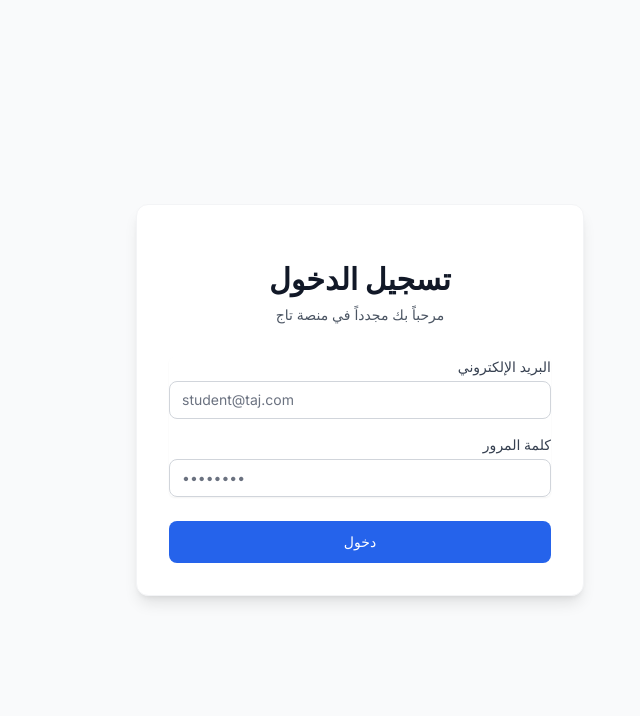
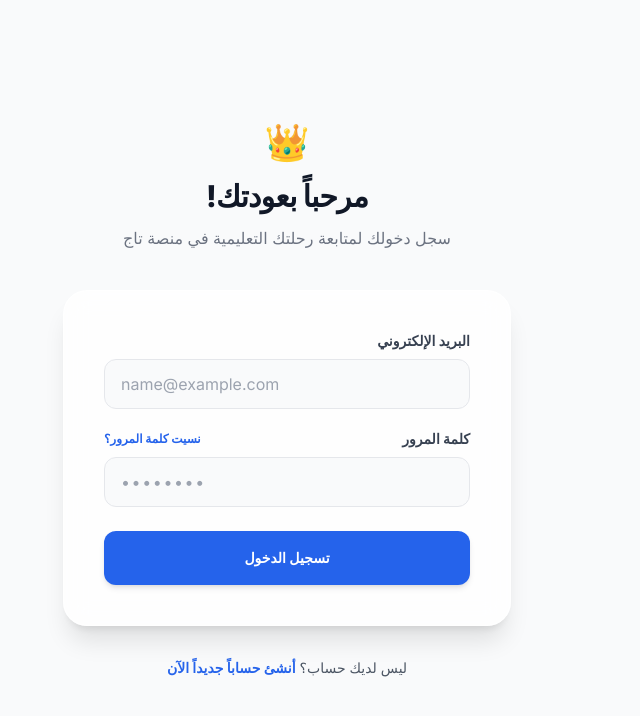
Before and after one commit to Ammar-1993/Taj-Platform, a Next.js app in the folder frontend/: page /login in a window 1280 px wide. Shown: the top 716 px of the page, without its empty margins (384-1024 px from the left). Built offline with nearby package versions, Linux system fonts and the light colour scheme.

Commit message:
feat: add user registration functionality and update authentication flow.

```diff
--- a/frontend/src/app/login/page.tsx
+++ b/frontend/src/app/login/page.tsx
@@ -4,6 +4,7 @@ import { useState } from 'react';
 import { useRouter } from 'next/navigation';
 import api from '@/lib/axios';
 import { useAuth } from '@/context/AuthContext';
+import Link from 'next/link';
 
 export default function LoginPage() {
     const [email, setEmail] = useState('');
@@ -12,7 +13,7 @@ export default function LoginPage() {
     const [isLoading, setIsLoading] = useState(false);
 
     const router = useRouter();
-    const { login } = useAuth();
+    const { login } = useAuth(); // نفترض أن دالة login في الكونتكست تعالج حفظ التوكن
 
     const handleSubmit = async (e: React.FormEvent) => {
         e.preventDefault();
@@ -20,61 +21,85 @@ export default function LoginPage() {
         setIsLoading(true);
 
         try {
-            const response = await api.post('/auth/login', { email, password });
+            // ملاحظة: مسار الـ API هنا يجب أن يطابق الموجود في routes/api.php
+            const response = await api.post('/login', { email, password });
 
-            // استخراج التوكن وبيانات المستخدم من استجابة السيرفر
+            // استخراج التوكن وبيانات المستخدم من الاستجابة المُحدثة
             const { token, user } = response.data.data;
 
-            // حفظها في Context و Cookies
-            login(token, user);
+            // حفظها في Context (والذي بدوره يحفظها في LocalStorage/Cookies)
+            await login(token, user);
 
             // توجيه المستخدم للوحة التحكم
             router.push('/dashboard');
         } catch (err: any) {
-            setError(err.response?.data?.message || 'حدث خطأ أثناء تسجيل الدخول');
+            setError(err.response?.data?.message || 'حدث خطأ غير متوقع أثناء تسجيل الدخول.');
         } finally {
             setIsLoading(false);
         }
     };
 
     return (
-        <div className="min-h-screen flex items-center justify-center bg-gray-50 py-12 px-4 sm:px-6 lg:px-8">
-            <div className="max-w-md w-full space-y-8 bg-white p-8 rounded-xl shadow-lg border border-gray-100">
-                <div>
-                    <h2 className="mt-6 text-center text-3xl font-extrabold text-gray-900">
-                        تسجيل الدخول
+        <div className="min-h-screen flex flex-col items-center justify-center bg-gray-50 py-12 px-4 sm:px-6 lg:px-8 relative overflow-hidden">
+
+            {/* أشكال تجميلية في الخلفية */}
+            <div className="absolute top-0 left-0 w-full h-full overflow-hidden -z-10 opacity-30 pointer-events-none">
+                <div className="absolute -top-24 -left-24 w-96 h-96 rounded-full bg-blue-100 blur-3xl"></div>
+                <div className="absolute bottom-0 right-0 w-80 h-80 rounded-full bg-indigo-100 blur-3xl"></div>
+            </div>
+
+            <div className="w-full max-w-md">
+
+                {/* الهيدر */}
+                <div className="text-center mb-10">
+                    <Link href="/" className="inline-block mb-4 text-4xl hover:scale-110 transition-transform">
+                        👑
+                    </Link>
+                    <h2 className="text-3xl font-extrabold text-gray-900 tracking-tight">
+                        مرحباً بعودتك!
                     </h2>
-                    <p className="mt-2 text-center text-sm text-gray-600">
-                        مرحباً بك مجدداً في منصة تاج
+                    <p className="mt-3 text-gray-500">
+                        سجل دخولك لمتابعة رحلتك التعليمية في منصة تاج
                     </p>
                 </div>
-                <form className="mt-8 space-y-6" onSubmit={handleSubmit}>
+
+                {/* صندوق تسجيل الدخول */}
+                <div className="bg-white/80 backdrop-blur-md p-8 sm:p-10 rounded-3xl shadow-xl border border-white/50 relative z-10">
+                    <form className="space-y-6" onSubmit={handleSubmit}>
+
                         {error && (
-                        <div className="bg-red-50 text-red-500 p-3 rounded-md text-sm text-center">
-                            {error}
+                            <div className="bg-red-50 border-r-4 border-red-500 text-red-700 p-4 rounded-xl text-sm font-bold animate-pulse">
+                                ⚠️ {error}
                             </div>
                         )}
-                    <div className="rounded-md shadow-sm space-y-4">
+
+                        <div className="space-y-5">
                             <div>
-                            <label className="block text-sm font-medium text-gray-700 mb-1">البريد الإلكتروني</label>
+                                <label className="block text-sm font-bold text-gray-700 mb-2">البريد الإلكتروني</label>
                                 <input
                                     type="email"
                                     required
                                     value={email}
                                     onChange={(e) => setEmail(e.target.value)}
-                                className="appearance-none rounded-lg relative block w-full px-3 py-2 border border-gray-300 placeholder-gray-500 text-gray-900 focus:outline-none focus:ring-blue-500 focus:border-blue-500 sm:text-sm"
-                                placeholder="student@taj.com"
+                                    className="w-full px-4 py-3 bg-gray-50 border border-gray-200 rounded-xl focus:bg-white focus:outline-none focus:ring-2 focus:ring-blue-500 focus:border-transparent transition-all duration-200 text-left"
+                                    placeholder="name@example.com"
                                     dir="ltr"
                                 />
                             </div>
+
                             <div>
-                            <label className="block text-sm font-medium text-gray-700 mb-1">كلمة المرور</label>
+                                <div className="flex items-center justify-between mb-2">
+                                    <label className="block text-sm font-bold text-gray-700">كلمة المرور</label>
+                                    <Link href="#" className="text-xs font-bold text-blue-600 hover:text-blue-500 transition-colors">
+                                        نسيت كلمة المرور؟
+                                    </Link>
+                                </div>
                                 <input
                                     type="password"
                                     required
                                     value={password}
                                     onChange={(e) => setPassword(e.target.value)}
-                                className="appearance-none rounded-lg relative block w-full px-3 py-2 border border-gray-300 placeholder-gray-500 text-gray-900 focus:outline-none focus:ring-blue-500 focus:border-blue-500 sm:text-sm"
+                                    className="w-full px-4 py-3 bg-gray-50 border border-gray-200 rounded-xl focus:bg-white focus:outline-none focus:ring-2 focus:ring-blue-500 focus:border-transparent transition-all duration-200 text-left tracking-widest"
                                     placeholder="••••••••"
                                     dir="ltr"
                                 />
@@ -85,13 +110,30 @@ export default function LoginPage() {
                             <button
                                 type="submit"
                                 disabled={isLoading}
-                            className="group relative w-full flex justify-center py-2.5 px-4 border border-transparent text-sm font-medium rounded-lg text-white bg-blue-600 hover:bg-blue-700 focus:outline-none focus:ring-2 focus:ring-offset-2 focus:ring-blue-500 disabled:opacity-50 transition duration-150"
+                                className="w-full flex justify-center py-4 px-4 border border-transparent text-sm font-bold rounded-xl text-white bg-blue-600 hover:bg-blue-700 focus:outline-none focus:ring-2 focus:ring-offset-2 focus:ring-blue-500 disabled:opacity-50 disabled:cursor-not-allowed shadow-md hover:shadow-lg transition-all duration-200 transform hover:-translate-y-0.5"
                             >
-                            {isLoading ? 'جاري التحقق...' : 'دخول'}
+                                {isLoading ? (
+                                    <span className="flex items-center gap-2">
+                                        <svg className="animate-spin h-5 w-5 text-white" xmlns="http://www.w3.org/2000/svg" fill="none" viewBox="0 0 24 24"><circle className="opacity-25" cx="12" cy="12" r="10" stroke="currentColor" strokeWidth="4"></circle><path className="opacity-75" fill="currentColor" d="M4 12a8 8 0 018-8V0C5.373 0 0 5.373 0 12h4zm2 5.291A7.962 7.962 0 014 12H0c0 3.042 1.135 5.824 3 7.938l3-2.647z"></path></svg>
+                                        جاري الدخول...
+                                    </span>
+                                ) : 'تسجيل الدخول'}
                             </button>
                         </div>
                     </form>
                 </div>
+
+                {/* رابط إنشاء حساب جديد */}
+                <div className="mt-8 text-center">
+                    <p className="text-gray-600 text-sm">
+                        ليس لديك حساب؟ {' '}
+                        <Link href="/register" className="font-bold text-blue-600 hover:text-blue-800 transition-colors">
+                            أنشئ حساباً جديداً الآن
+                        </Link>
+                    </p>
+                </div>
+
+            </div>
         </div>
     );
 }
--- /dev/null
+++ b/frontend/src/app/register/page.tsx
@@ -0,0 +1,75 @@
+"use client";
+
+import Link from 'next/link';
+
+export default function RegisterHubPage() {
+    return (
+        <div className="min-h-screen bg-gray-50 py-12 px-4 sm:px-6 lg:px-8 flex flex-col items-center justify-center">
+
+            <div className="text-center max-w-3xl mb-12">
+                <h1 className="text-4xl font-extrabold text-gray-900 mb-4">
+                    مرحباً بك في منصة تاج 👑
+                </h1>
+                <p className="text-lg text-gray-600">
+                    اختر نوع الحساب الذي ترغب في إنشائه لنقوم بتوجيهك للمسار الصحيح.
+                </p>
+            </div>
+
+            <div className="grid grid-cols-1 md:grid-cols-3 gap-8 max-w-5xl w-full">
+
+                {/* 1. بطاقة الطالب */}
+                <Link href="/register/student" className="group">
+                    <div className="bg-white rounded-3xl p-8 shadow-sm border-2 border-transparent hover:border-blue-500 hover:shadow-xl transition-all duration-300 text-center h-full flex flex-col justify-center items-center cursor-pointer">
+                        <div className="w-20 h-20 bg-blue-50 text-blue-600 rounded-full flex items-center justify-center text-4xl mb-6 group-hover:scale-110 transition-transform">
+                            🎓
+                        </div>
+                        <h2 className="text-2xl font-bold text-gray-900 mb-2">طالب</h2>
+                        <p className="text-gray-500 text-sm">أريد أن أتعلم، أحجز حصصاً، وأطور من مهاراتي مع نخبة من المعلمين.</p>
+                        <span className="mt-6 inline-block bg-blue-600 text-white font-bold py-2 px-6 rounded-full group-hover:bg-blue-700 transition">
+                            إنشاء حساب طالب
+                        </span>
+                    </div>
+                </Link>
+
+                {/* 2. بطاقة المعلم */}
+                <Link href="/register/teacher" className="group">
+                    <div className="bg-white rounded-3xl p-8 shadow-sm border-2 border-transparent hover:border-green-500 hover:shadow-xl transition-all duration-300 text-center h-full flex flex-col justify-center items-center cursor-pointer">
+                        <div className="w-20 h-20 bg-green-50 text-green-600 rounded-full flex items-center justify-center text-4xl mb-6 group-hover:scale-110 transition-transform">
+                            👨‍🏫
+                        </div>
+                        <h2 className="text-2xl font-bold text-gray-900 mb-2">معلم / خبير</h2>
+                        <p className="text-gray-500 text-sm">أريد الانضمام لفريق تاج، تقديم حصص تفاعلية، وتحقيق دخل إضافي.</p>
+                        <span className="mt-6 inline-block bg-green-600 text-white font-bold py-2 px-6 rounded-full group-hover:bg-green-700 transition">
+                            الانضمام كمعلم
+                        </span>
+                    </div>
+                </Link>
+
+                {/* 3. بطاقة ولي الأمر */}
+                <Link href="/register/parent" className="group">
+                    <div className="bg-white rounded-3xl p-8 shadow-sm border-2 border-transparent hover:border-purple-500 hover:shadow-xl transition-all duration-300 text-center h-full flex flex-col justify-center items-center cursor-pointer">
+                        <div className="w-20 h-20 bg-purple-50 text-purple-600 rounded-full flex items-center justify-center text-4xl mb-6 group-hover:scale-110 transition-transform">
+                            👨‍👩‍👦
+                        </div>
+                        <h2 className="text-2xl font-bold text-gray-900 mb-2">ولي أمر</h2>
+                        <p className="text-gray-500 text-sm">أريد إدارة حسابات أبنائي، شحن محافظهم، ومتابعة تطورهم الدراسي.</p>
+                        <span className="mt-6 inline-block bg-purple-600 text-white font-bold py-2 px-6 rounded-full group-hover:bg-purple-700 transition">
+                            حساب ولي أمر
+                        </span>
+                    </div>
+                </Link>
+
+            </div>
+
+            <div className="mt-12 text-center">
+                <p className="text-gray-600 font-medium">
+                    لديك حساب بالفعل؟ {' '}
+                    <Link href="/login" className="text-blue-600 hover:underline font-bold">
+                        تسجيل الدخول
+                    </Link>
+                </p>
+            </div>
+
+        </div>
+    );
+}
```
Also changed, not shown: 1 other file (tests, documents, lock files or other folders). Lines whose indentation alone changed are shown as unchanged.
